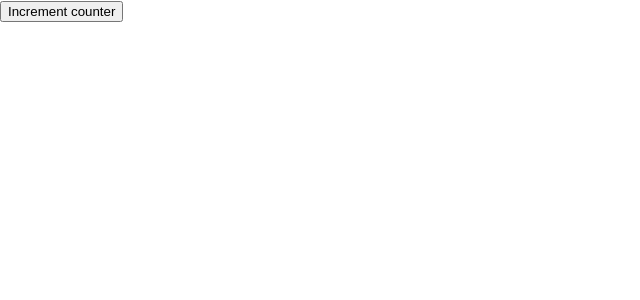
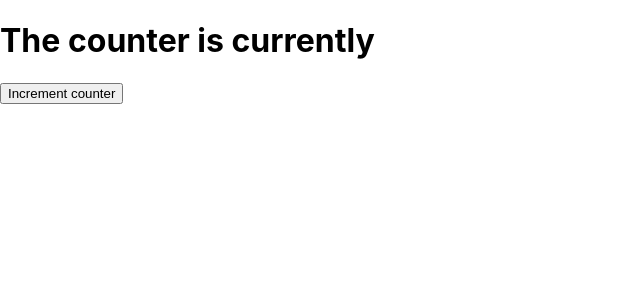
Before and after one commit to chrisjgilbert/react-click-counter, a React (Create React App) app: page / in a window 1280 px wide. Shown: the top 300 px of the page, without its empty margins (0-640 px from the left). Built offline with nearby package versions, Linux system fonts and the light colour scheme.

Commit message:
renders increment display on greeen

```diff
--- a/src/App.js
+++ b/src/App.js
@@ -5,8 +5,9 @@ import './App.css';
 class App extends Component {
   render() {
     return (
-      <div data-test="component-app">
-        <button data-test="increment-button">Increment counter</button>
+      <div data-test='component-app'>
+        <h1 data-test='increment-display'>The counter is currently</h1>
+        <button data-test='increment-button'>Increment counter</button>
       </div>
     );
   }
```
Also changed, not shown: 1 other file (tests, documents, lock files or other folders).
